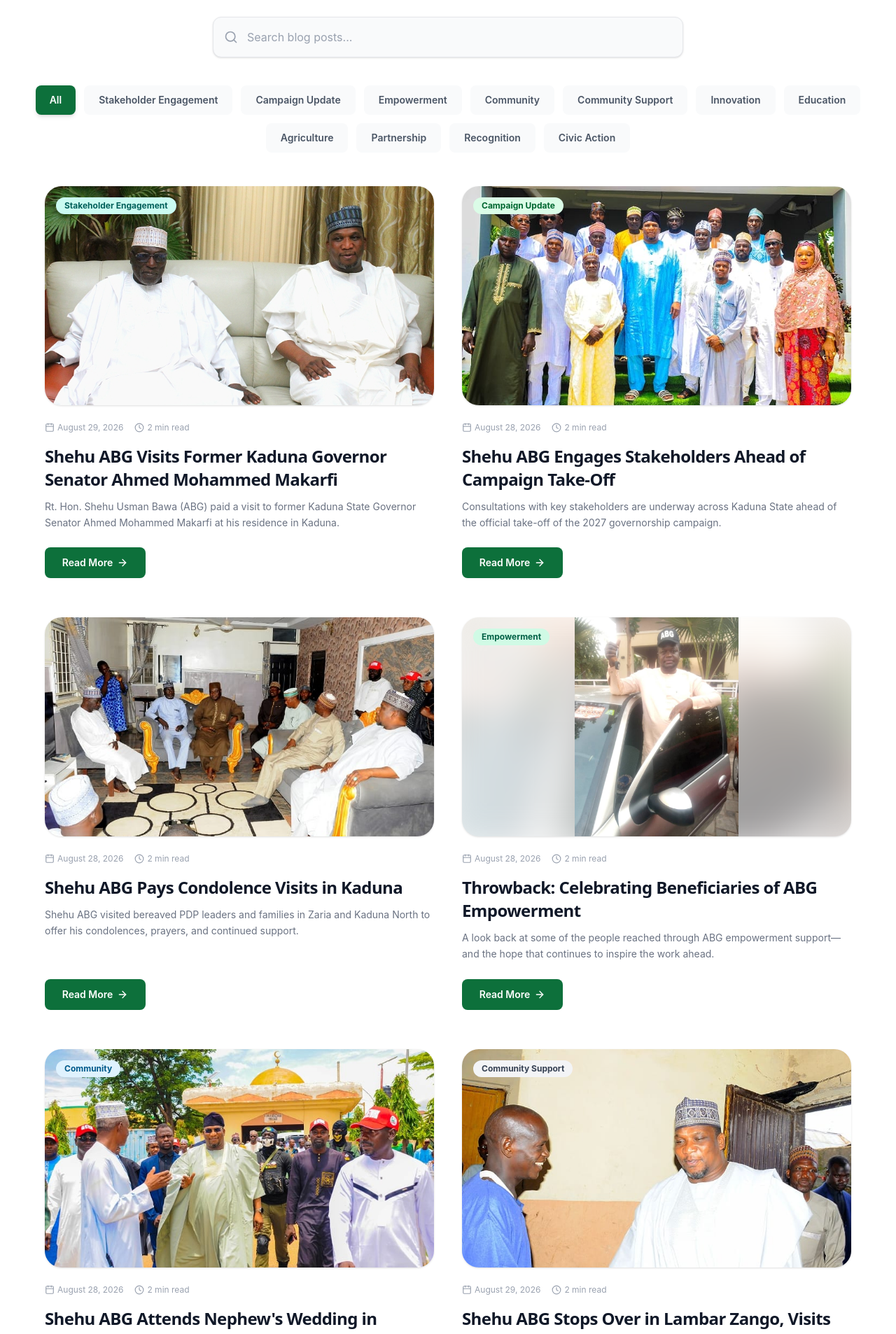
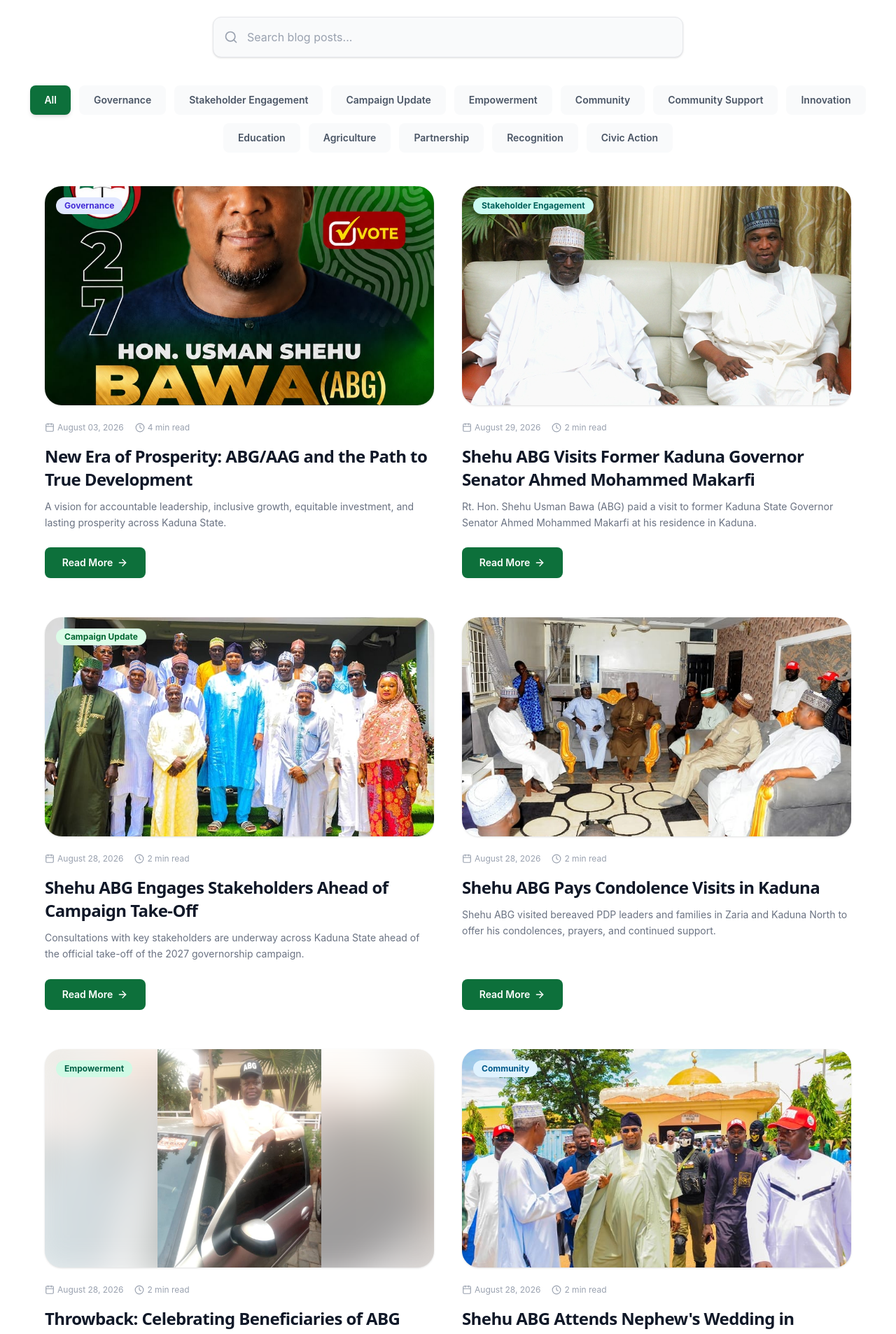
Before and after one commit to Mheek-frosh/shehu, a React (Vite) app: page /events in a window 1280 px wide. Shown: the part 240-2146 px from the top of the page at 70% size. Built offline with nearby package versions, Linux system fonts and the light colour scheme.

Commit message:
added fix please

```diff
--- a/src/data/mockData.ts
+++ b/src/data/mockData.ts
@@ -62,6 +62,25 @@ export const PROJECTS = [
 ];
 
 const BLOG_POSTS_UNORDERED = [
+  {
+    id: 13,
+    slug: 'new-era-of-prosperity-abg-aag-path-to-true-development',
+    title: 'New Era of Prosperity: ABG/AAG and the Path to True Development',
+    category: 'Governance',
+    author: 'El-Masjid Abdul Umar (Masallaci)',
+    date: 'August 03, 2026',
+    readTime: '4 min read',
+    description: 'A vision for accountable leadership, inclusive growth, equitable investment, and lasting prosperity across Kaduna State.',
+    image: '/assets/hero-poster.png',
+    body: `Across Kaduna State, a quiet resolve is taking root, a collective longing for governance that delivers, leadership that listens, and progress that leaves no community behind. It is this deep-seated hope that defines the moment we stand in today, as Hon. Usman Bawa ABG and Hon. Amos Adamu Gandu step forward with a vision forged in service, integrity, and an unshakable commitment to the common good. Theirs is not merely a political aspiration; it is a solemn promise to usher in a New Era of Prosperity, one built not on grand rhetoric or fleeting gestures, but on enduring structures, shared opportunity, and accountable leadership.
+
+For too long, the people of Kaduna have borne the weight of unfulfilled pledges. Budgets are announced with fanfare, yet roads crumble, critical projects lie abandoned, and the most vulnerable among us see little reflection of public investment in their daily lives. Development cannot exist in speeches alone; it must be tangible, visible, and felt in every home, every farm, and every marketplace. It is this gap between promise and reality that the ABG/AAG ticket exists to close. Drawing from a wealth of experience in both private enterprise and public service, Hon. Usman Bawa ABG understands that true prosperity grows from transparency, fiscal discipline, and a governance model that places the people's interest above all else. Paired with Hon. Amos Adamu Gandu, a leader whose own career is marked by diligence, empathy, and a deep connection to grassroots communities, they bring a balanced, purposeful partnership ready to meet Kaduna's most pressing challenges.
+
+Their vision for development rests on three unshakable pillars: inclusive economic growth, equitable social investment, and uncompromising security. They believe that prosperity must reach every corner of our state, from the bustling heart of Kaduna city to the remotest village, and that no region, no ethnicity, and no faith community should ever be left behind. Under their leadership, public funds will be deployed with clear accountability toward reviving critical infrastructure, revitalizing agriculture to secure food sufficiency, empowering our youth with skills and opportunity, and rebuilding trust between government and the governed. Where others see obstacles, ABG sees potential: potential in our people, potential in our resources, and the boundless possibility of a unified, progressive Kaduna.
+
+This is more than a change of leadership; it is a transformation of governance itself. It marks the end of exclusion and the beginning of a government that walks among its people, answers to them, and works tirelessly to lift every citizen up. As we approach 2027, the path to true development stands clear. It is the path of integrity over expediency, service over self-interest, and shared prosperity over selective progress. Together, with Hon. Usman Bawa ABG and Hon. Amos Adamu Gandu at the helm, we do not merely look forward to a better Kaduna; we build it together. The new era has dawned, and its name is prosperity for all.`,
+    tags: ['ABG/AAG', 'Prosperity', 'Governance', 'Kaduna 2027']
+  },
   {
     id: 11,
     slug: 'shehu-abg-visits-former-kaduna-governor-ahmed-makarfi',
@@ -320,11 +339,12 @@ With elections approaching, the Impact Initiative has committed to a second phas
 ];
 
 const BLOG_POST_PRIORITY: Record<string, number> = {
-  'shehu-abg-visits-former-kaduna-governor-ahmed-makarfi': 1,
-  'shehu-abg-engages-stakeholders-ahead-of-campaign-take-off': 2,
-  'shehu-abg-pays-condolence-visits-in-kaduna': 3,
-  'throwback-abg-empowerment-beneficiaries': 4,
-  'shehu-abg-attends-nephews-wedding-in-kaduna': 5,
+  'new-era-of-prosperity-abg-aag-path-to-true-development': 1,
+  'shehu-abg-visits-former-kaduna-governor-ahmed-makarfi': 2,
+  'shehu-abg-engages-stakeholders-ahead-of-campaign-take-off': 3,
+  'shehu-abg-pays-condolence-visits-in-kaduna': 4,
+  'throwback-abg-empowerment-beneficiaries': 5,
+  'shehu-abg-attends-nephews-wedding-in-kaduna': 6,
 };
 
 export const BLOG_POSTS = [...BLOG_POSTS_UNORDERED].sort((a, b) =>
--- a/src/pages/BlogDetail.tsx
+++ b/src/pages/BlogDetail.tsx
@@ -14,6 +14,7 @@ const categoryColors: Record<string, string> = {
   Partnership: 'bg-purple-100 text-purple-700',
   Recognition: 'bg-yellow-100 text-yellow-700',
   'Civic Action': 'bg-red-100 text-red-700',
+  Governance: 'bg-indigo-100 text-indigo-700',
 };
 
 /**
--- a/src/pages/Events.tsx
+++ b/src/pages/Events.tsx
@@ -17,6 +17,7 @@ const categoryColors: Record<string, string> = {
   Partnership: 'bg-purple-100 text-purple-700',
   Recognition: 'bg-yellow-100 text-yellow-700',
   'Civic Action': 'bg-red-100 text-red-700',
+  Governance: 'bg-indigo-100 text-indigo-700',
 };
 
 /**
--- a/src/pages/Home.tsx
+++ b/src/pages/Home.tsx
@@ -13,7 +13,7 @@ const HOME_BLOG_EXCLUSIONS = new Set([
   'pvc-registration-drive-2025',
 ]);
 
-const HOME_BLOG_POSTS = BLOG_POSTS.filter(post => !HOME_BLOG_EXCLUSIONS.has(post.slug));
+const HOME_BLOG_POSTS = BLOG_POSTS.filter(post => !HOME_BLOG_EXCLUSIONS.has(post.slug)).slice(0, 6);
 
 /**
  * Home Page Component
```
